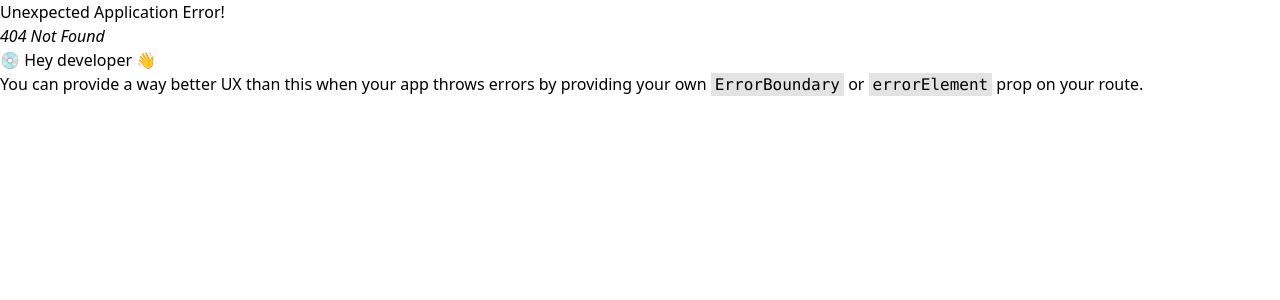
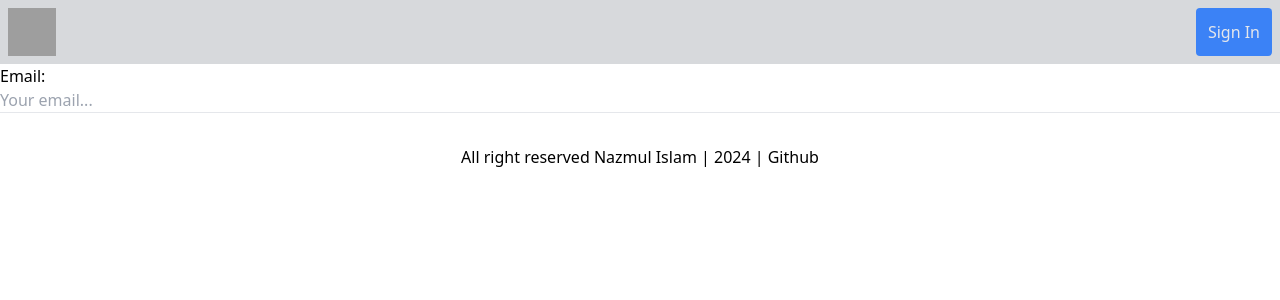
Before and after one commit to ebnazmul/project-showcase-FE, a React (Vite) app: page /login in a window 1280 px wide. Before the commit this address had no page. Shown: the top 300 px of the page. Built offline with nearby package versions, Linux system fonts and the light colour scheme; grey boxes are pictures that could not be loaded.

Commit message:
onclick fn

```diff
--- a/src/Auth/Login.jsx
+++ b/src/Auth/Login.jsx
@@ -2,7 +2,12 @@
 const Login = () => {
     return (
         <div>
-
+            <form action="">
+                <div>
+                    <h4>Email:</h4>
+                    <input placeholder="Your email..." type="text" />
+                </div>
+            </form>
         </div>
     );
 };
--- a/src/Layout/Header.jsx
+++ b/src/Layout/Header.jsx
@@ -1,17 +1,20 @@
+import { Link, useNavigate } from "react-router-dom";
 import Button from "../componant/Button";
 
 const Header = () => {
+  const navigate = useNavigate()
+
   return (
     <div className="w-full bg-gray-700/20">
       <div className="max-w-screen-2xl mx-auto py-4 flex justify-between p-1 md:p-2">
         <div>
-          <img
+          <Link to="/"><img
             className="w-12 h-12"
             src="https://cdn-icons-png.flaticon.com/512/2489/2489815.png"
             alt=""
-          />
+          /></Link>
         </div>
-        <Button text="Sign In" />
+        <Button fn={()=>navigate("/login")} text="Sign In" />
       </div>
     </div>
   );
--- a/src/Routes/router.jsx
+++ b/src/Routes/router.jsx
@@ -1,6 +1,7 @@
 import { createBrowserRouter } from "react-router-dom";
 import Layout from "../Layout/Layout";
 import Products from "../Products/Products";
+import Login from "../Auth/Login";
 
 const router = createBrowserRouter([
     {
@@ -10,6 +11,10 @@ const router = createBrowserRouter([
             {
                 index: true,
                 element: <Products />
+            },
+            {
+                path: "/login",
+                element: <Login/>
             }
         ]
     }
--- a/src/componant/Button.jsx
+++ b/src/componant/Button.jsx
@@ -1,6 +1,6 @@
-const Button = ({ text = "Button" }) => {
+const Button = ({ text = "Button", fn }) => {
   return (
-    <button className="px-3 py-1 bg-blue-500 rounded text-gray-200 hover:bg-blue-400 duration-150">
+    <button onClick={fn} className="px-3 py-1 bg-blue-500 rounded text-gray-200 hover:bg-blue-400 duration-150">
       {text}
     </button>
   );
```
